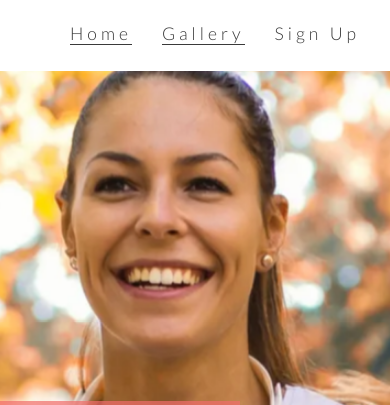
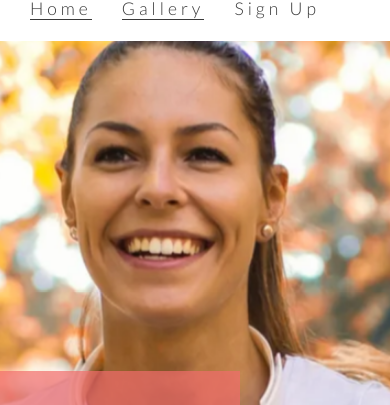
Before and after one commit to DanielGage20/Love-running-one, a plain HTML site: page index.html in a window 390 px wide. Shown: the part 79-484 px from the top of the page. Drawn offline with nearby package versions, Linux system fonts and the light colour scheme.

Commit message:
added media queuries for mobile screens and below

```diff
--- a/assets/css/style.css
+++ b/assets/css/style.css
@@ -280,3 +280,16 @@ footer {
         display: none;
     }
 }
+
+/* for medium screen sizes from 950px and down */
+
+@media screen and (max-width: 950px) {
+    #menu {
+        clear: left;
+        float: left;
+        margin-left: 30px;
+        margin-bottom: 20px;
+        line-height: 25px;
+    }
+
+}
```
